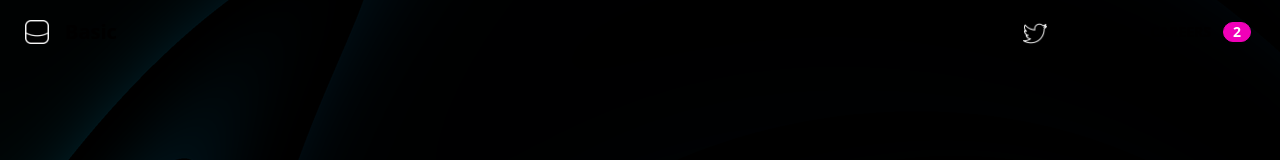
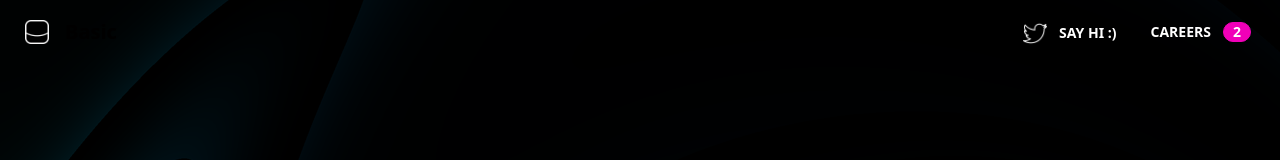
Before and after one commit to basicdb/basic-website, a Next.js app: page / in a window 1280 px wide. Shown: the top 160 px of the page. Built offline with nearby package versions, Linux system fonts and the light colour scheme.

Commit message:
Update index.tsx

```diff
--- a/src/pages/index.tsx
+++ b/src/pages/index.tsx
@@ -72,11 +72,11 @@ const NavBar = () => {
         <Image alt="twitter" width={50} height={50} src="/logo.png" className="h-6 w-6 mr-4" />
         Basic</a>
       </div>
-      <div className="flex-none">
-        <ul className="menu menu-horizontal px-1">
+      <div className="flex-none text-white">
+        <ul className="menu menu-horizontal px-1 ">
 
           <li>
-            <a className="btn btn-ghost" href='https://twitter.com/basic_db' target="_blank" rel="noreferrer" >
+            <a className="btn btn-ghost " href='https://twitter.com/basic_db' target="_blank" rel="noreferrer" >
               {/* <Image alt="twitter" width={50} height={50} src="https://img.icons8.com/ios/50/000000/twitter--v1.png" className="h-6 w-6" /> */}
               <Image alt="twitter" width={25} height={25} src="/icons/twitter.png" className="h-6 w-6" />
               Say hi :)
```
